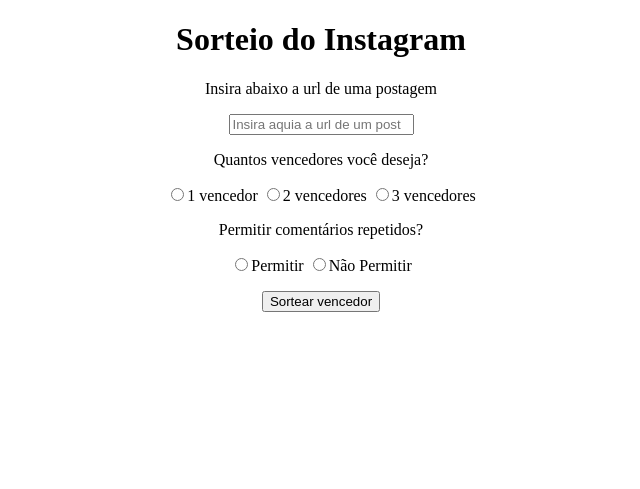
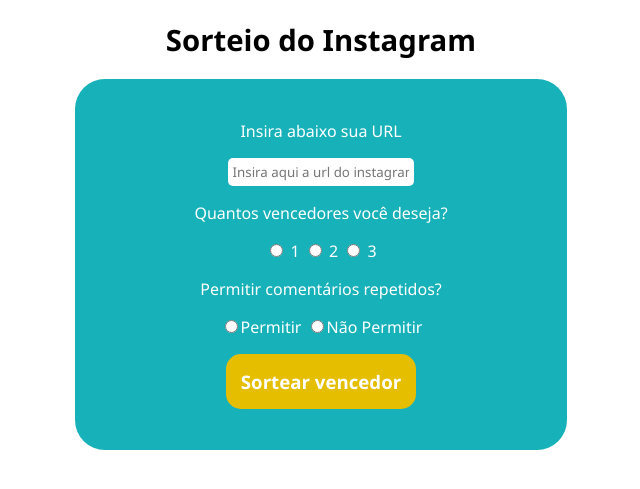
Before and after one commit to Zarkio42/Sorteador-de-Comentarios-Insta, a Flask app: page / in a window 1280 px wide. Shown: the top 489 px of the page, without its empty margins (319-959 px from the left). Run offline with Flask 3, Linux system fonts and the light colour scheme.

Commit message:
estilização

```diff
--- a/Comments-Raffler-Mod/credentials.py
+++ b/Comments-Raffler-Mod/credentials.py
@@ -3,8 +3,8 @@
 
 
 def username():
-    username = "seu_username"
+    username = "pedrin_ofeitosa"
     return username
 def password():
-    password = "Sua_senha"
+    password = "Ab4A@-Ux56"
     return password
--- a/Comments-Raffler-Mod/main.py
+++ b/Comments-Raffler-Mod/main.py
@@ -5,7 +5,8 @@
 # O flask é utilizado para receber as informações da página HTML, rotas são criadas e redirecionam para algum lugar.
 # É aqui que você deve executar o programa para que ele funcione!
 
-app = Flask("Sorteio")
+
+app = Flask("Sorteio", static_url_path='/static')
 @app.route('/')
 def index():
   return render_template('index.html')
--- /dev/null
+++ b/Comments-Raffler-Mod/static/style.css
@@ -0,0 +1,40 @@
+*{
+    font-family: 'Segoe UI', Tahoma, Geneva, Verdana, sans-serif;
+}
+
+h1{
+    font-size: 22pt;
+    font-weight: 700;
+}
+
+.options {
+    padding: 25px;
+    height: auto;
+    display: grid;
+    background-color: #17b1b9;
+    width: 35%;
+    border-radius: 30px;
+}
+
+p{
+    color: #fff;
+}
+
+#url_input{
+    width: 40%;
+    padding: 5px;
+    border-radius: 5px;
+    border: none;
+    outline: none;
+}
+
+#button_on{
+    background-color: #e5be00;
+    padding: 15px;
+    cursor: pointer;
+    border: none;
+    border-radius: 15px;
+    font-size: 14pt;
+    font-weight: 700;
+    color: #fff;
+}
--- a/Comments-Raffler-Mod/templates/index.html
+++ b/Comments-Raffler-Mod/templates/index.html
@@ -6,23 +6,25 @@
   <meta charset="UTF-8">
   <meta http-equiv="X-UA-Compatible" content="IE=edge">
   <meta name="viewport" content="width=device-width, initial-scale=1.0">
+  <link rel="stylesheet" href="/static/style.css">
   <title>Fabrica Rewards</title>
 </head>
 
 <body>
   <center>
     <h1>Sorteio do Instagram</h1>
-    <p1>Insira abaixo a url de uma postagem</p1>
+
+  <div class="options">
     <form action="/result" method="get">
-      <p><input placeholder='Insira aquia a url de um post' name='url' required></p>
+      <p>Insira abaixo sua URL</p>
+      <p>
+        <input id="url_input" placeholder='Insira aqui a url do instagram' name='url' required>
+      </p>
       <p>Quantos vencedores você deseja?</p>
       <p>
-        <input type="radio" id="1" name="winners" value="1" style="cursor: pointer;" required><label for="1">1
-          vencedor</label>
-        <input type="radio" id="2" name="winners" value="2" style="cursor: pointer;" required><label for="2">2
-          vencedores</label>
-        <input type="radio" id="3" name="winners" value="3" style="cursor: pointer;" required><label for="3">3
-          vencedores</label>
+        <input type="radio" id="1" name="winners" value="1" style="cursor: pointer;" required><label for="1"> 1 </label>
+        <input type="radio" id="2" name="winners" value="2" style="cursor: pointer;" required><label for="2"> 2 </label>
+        <input type="radio" id="3" name="winners" value="3" style="cursor: pointer;" required><label for="3"> 3 </label>
       </p>
       <p>Permitir comentários repetidos?</p>
       <p>
@@ -31,8 +33,10 @@
         <input type="radio" name="remove_repeated" id="2" value="on" style="cursor: pointer;"><label for="2">Não
           Permitir</label>
       </p>
-      <p><button style="cursor: pointer;">Sortear vencedor</button></p>
+      <p><button id="button_on">Sortear vencedor</button></p>
     </form>
+  </div>
+
   </center>
 </body>
 
```
Also changed, not shown: Comments-Raffler-Mod/sorteador.py (+4 -5 lines), Comments-Raffler-Mod/templates/Css/style.css (deleted).
